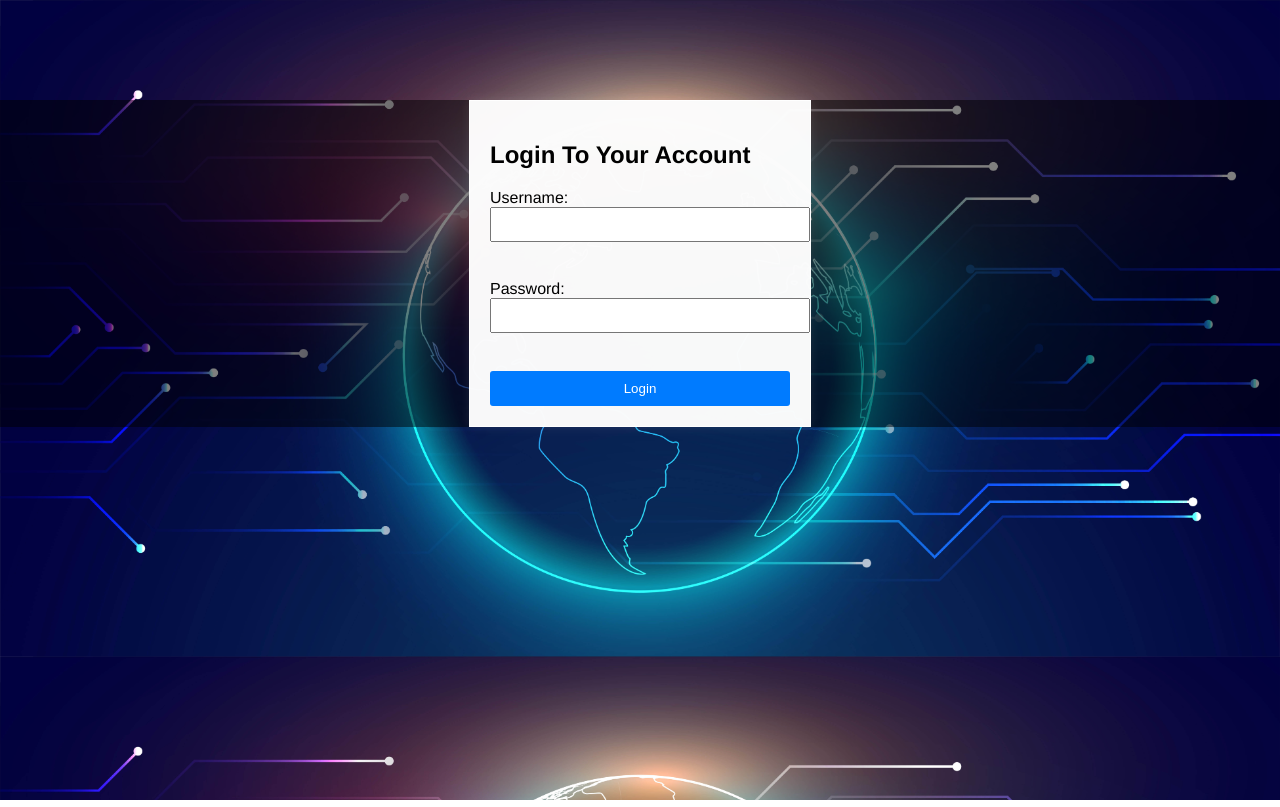
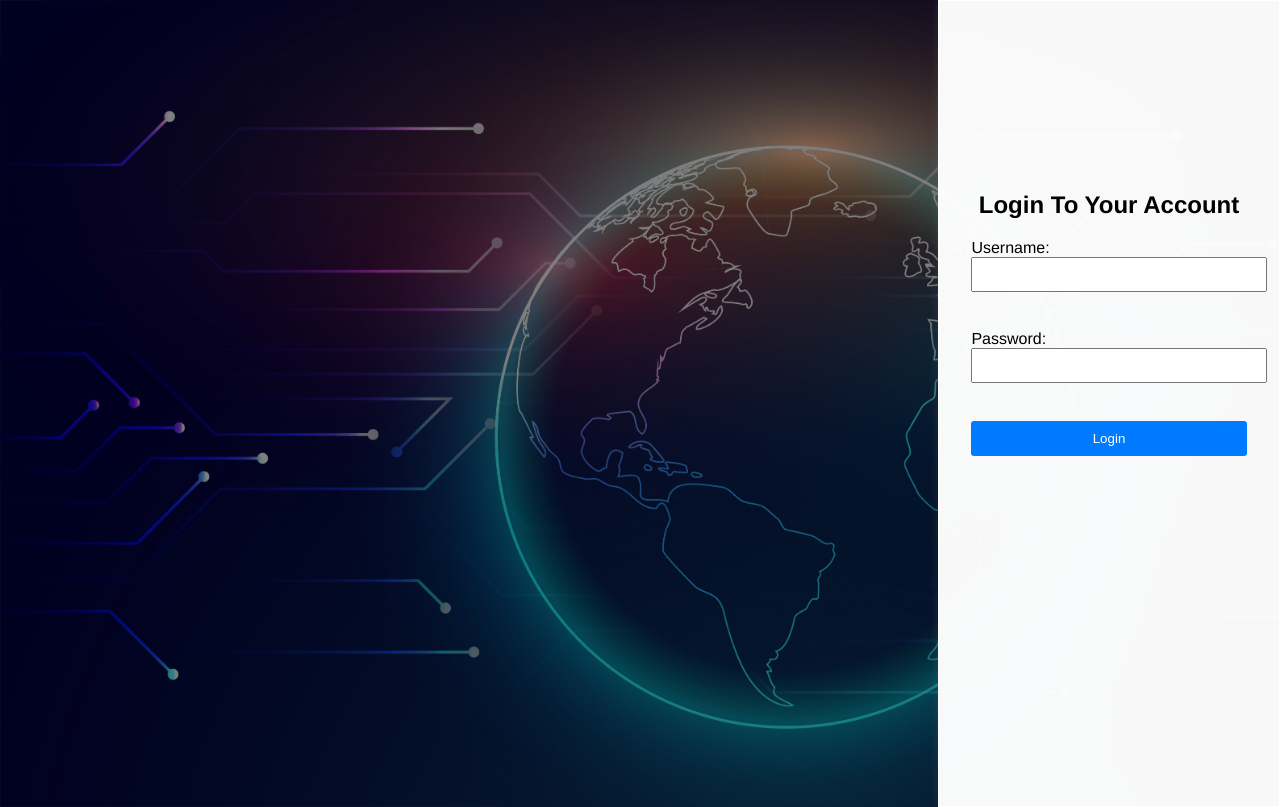
Before and after one commit to johnkennedyb/Blackcofferfrontend, a React (Create React App) app: page / in a window 1280 px wide. Built offline with nearby package versions, Linux system fonts and the light colour scheme.

Commit message:
Update login.css

```diff
--- a/src/login.css
+++ b/src/login.css
@@ -19,23 +19,49 @@ body.login-page::before {
 }
 
 .login-container {
+  position: relative;
   max-width: 300px;
-  margin: 100px auto; /* Center the container horizontally and adjust margin-top */
+  margin: auto; /* Center the container horizontally */
   padding: 20px;
   border: 1px solid #ffffff;
-  border-radius: 0;
+  border-radius: 0px;
   box-shadow: 0 0 10px rgba(223, 223, 223, 0.1);
+  display: flex;
+  flex-direction: column;
+  align-items: center;
+  justify-content: center;
+  margin-top: 100px;
+  padding-bottom: 50px;
+  left: 0;
+  right: 0px;
+  margin-right: 0px;
+  padding-top: 170px;
+  padding-bottom: 350px;
+  margin-top: 0px;
   background-color: #fffffff8;
+  z-index: 1;
 }
+
 
 /* Responsive styles */
 @media (max-width: 600px) {
   .login-container {
     padding-top: 100px; /* Adjust for smaller screens */
     padding-bottom: 150px; /* Adjust for smaller screens */
-    margin: 50px auto; /* Center and adjust margin-top for smaller screens */
+    margin-top: 50px; /* Adjust for smaller screens */
   }
+
+  /* Center on smaller screens */
+  .login-container {
+
+        margin-right: 12px;
+
+  }
+
+
 }
+
+
 
 .login-container h2 {
   margin-bottom: 20px;
```
